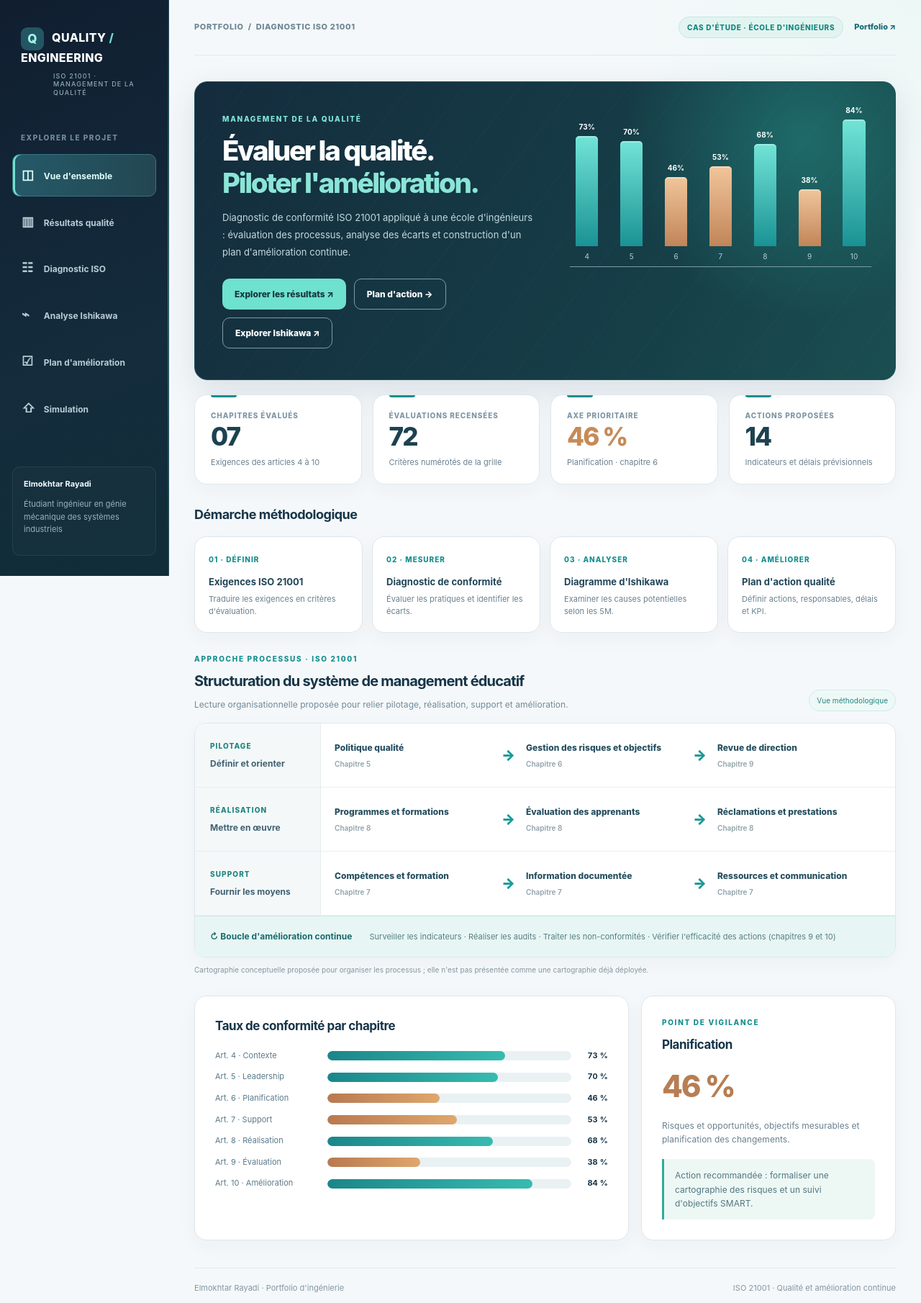
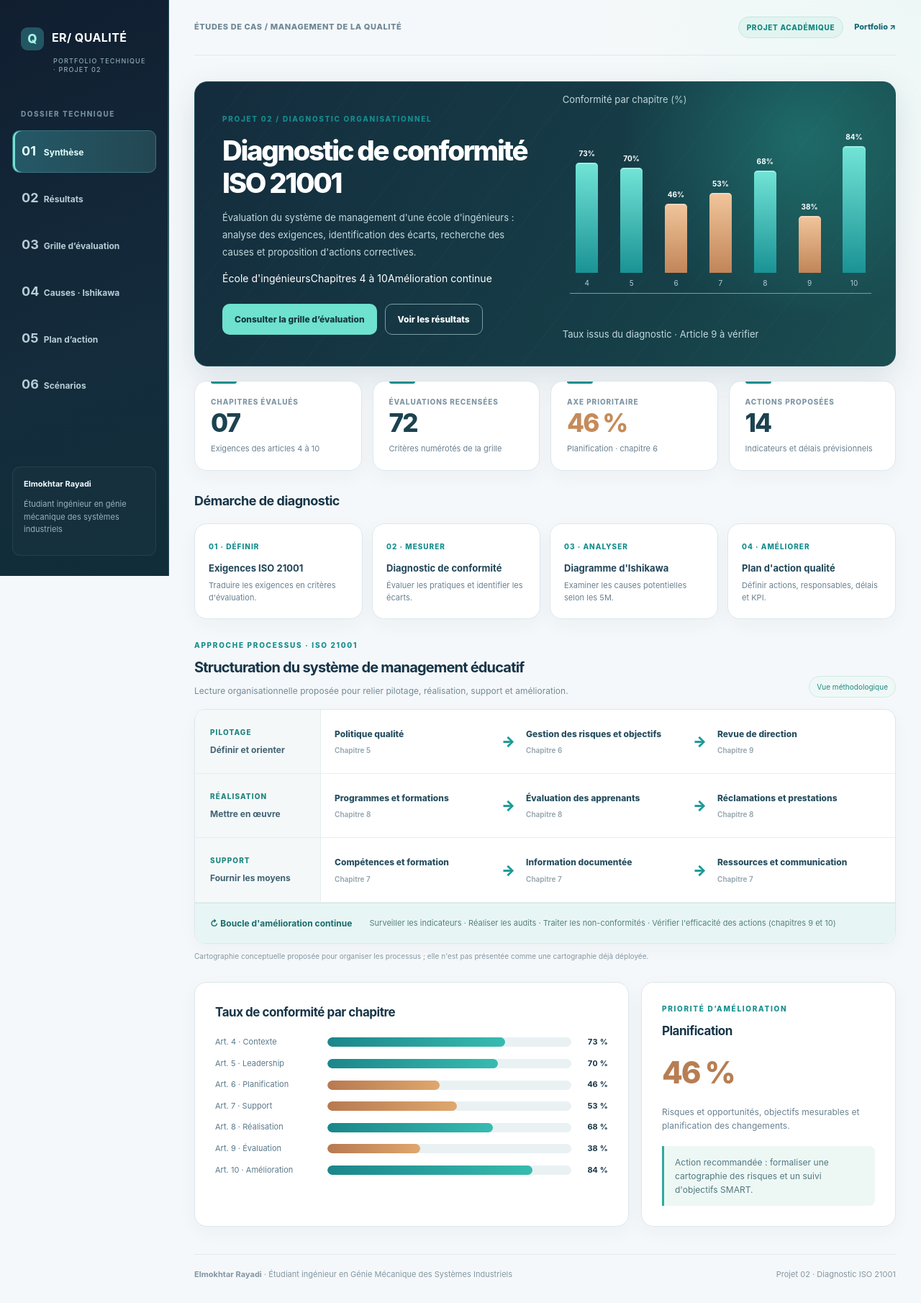
Before and after one commit to elmokhtarrayadi/optimisation-topologique-aeronautique, a plain HTML site: page projets/diagnostic-iso-21001/index.html in a window 1280 px wide. Shown: the whole page at 72% size. Drawn offline with Linux system fonts and the light colour scheme.

Commit message:
Refactor ISO 21001 case study into restrained engineering dossier presentation

```diff
--- a/projets/diagnostic-iso-21001/index.html
+++ b/projets/diagnostic-iso-21001/index.html
@@ -1,13 +1,25 @@
 <!doctype html>
 <html lang="fr"><head><meta charset="utf-8"><meta name="viewport" content="width=device-width,initial-scale=1"><meta name="theme-color" content="#122432"><meta name="description" content="Diagnostic qualité ISO 21001 dans une école d'ingénieurs : indicateurs, analyse Ishikawa et amélioration continue.">
 <title>Diagnostic ISO 21001 — Tableau de bord qualité</title><link rel="stylesheet" href="style.css"></head>
-<body><div class="shell"><aside class="sidebar" id="sidebar"><div class="brand">QUALITY <em>/</em> ENGINEERING<small>ISO 21001 · MANAGEMENT DE LA QUALITÉ</small></div><div class="nav-head">EXPLORER LE PROJET</div>
-<nav class="nav" aria-label="Sections du projet"><button class="nav-btn active" data-page="overview"><i>◫</i> Vue d'ensemble</button><button class="nav-btn" data-page="results"><i>▥</i> Résultats qualité</button><button class="nav-btn" data-page="diagnostic"><i>☷</i> Diagnostic ISO</button><button class="nav-btn" data-page="ishikawa"><i>⌁</i> Analyse Ishikawa</button><button class="nav-btn" data-page="actions"><i>☑</i> Plan d'amélioration</button><button class="nav-btn" data-page="simulation"><i>⇧</i> Simulation</button></nav>
+<body><div class="shell"><aside class="sidebar" id="sidebar"><div class="brand"><strong>ER<span class="brand-divider">/</span> QUALITÉ</strong><small>PORTFOLIO TECHNIQUE · PROJET 02</small></div><div class="nav-head">DOSSIER TECHNIQUE</div>
+<nav class="nav" aria-label="Sections du projet"><button class="nav-btn active" data-page="overview"><i>01</i> Synthèse</button><button class="nav-btn" data-page="results"><i>02</i> Résultats</button><button class="nav-btn" data-page="diagnostic"><i>03</i> Grille d’évaluation</button><button class="nav-btn" data-page="ishikawa"><i>04</i> Causes · Ishikawa</button><button class="nav-btn" data-page="actions"><i>05</i> Plan d’action</button><button class="nav-btn" data-page="simulation"><i>06</i> Scénarios</button></nav>
 <div class="side-foot"><b>Elmokhtar Rayadi</b><p>Étudiant ingénieur en génie mécanique des systèmes industriels</p></div></aside>
-<main class="main"><header class="top"><div style="display:flex;align-items:center;gap:12px"><button class="mobile-menu" id="mobileMenu" aria-label="Menu principal">☰</button><span>PORTFOLIO &nbsp;/&nbsp; DIAGNOSTIC ISO 21001</span></div><div style="display:flex;gap:15px;align-items:center"><span class="pill">CAS D'ÉTUDE · ÉCOLE D'INGÉNIEURS</span><a href="https://github.com/elmokhtarrayadi21-creator">Portfolio ↗</a></div></header>
-<section class="page active" id="page-overview"><div class="hero"><div class="hero-copy"><div class="eyebrow" style="color:#82e7d9">MANAGEMENT DE LA QUALITÉ</div><h1>Évaluer la qualité.<br><span style="color:#8be5d7">Piloter l'amélioration.</span></h1><p>Diagnostic de conformité ISO 21001 appliqué à une école d'ingénieurs : évaluation des processus, analyse des écarts et construction d'un plan d'amélioration continue.</p><div class="buttons"><button class="btn" data-go="results">Explorer les résultats ↗</button><button class="btn ghost" data-go="actions">Plan d'action →</button><button class="btn ghost" data-go="ishikawa">Explorer Ishikawa ↗</button></div></div><div id="heroChart" class="hero-viz" aria-label="Comparaison des sept chapitres"></div></div>
+<main class="main"><header class="top"><div style="display:flex;align-items:center;gap:12px"><button class="mobile-menu" id="mobileMenu" aria-label="Menu principal">☰</button><span>ÉTUDES DE CAS <span class="crumb-separator">/</span> MANAGEMENT DE LA QUALITÉ</span></div><div style="display:flex;gap:15px;align-items:center"><span class="pill">PROJET ACADÉMIQUE</span><a href="https://github.com/elmokhtarrayadi21-creator">Portfolio ↗</a></div></header>
+<section class="page active" id="page-overview">
+<div class="hero technical-cover">
+  <div class="hero-copy">
+    <div class="eyebrow">PROJET 02 / DIAGNOSTIC ORGANISATIONNEL</div>
+    <h1>Diagnostic de conformité<br><span>ISO 21001</span></h1>
+    <p>Évaluation du système de management d'une école d'ingénieurs : analyse des exigences, identification des écarts, recherche des causes et proposition d'actions correctives.</p>
+    <div class="project-tags" aria-label="Périmètre du projet">
+      <span>École d'ingénieurs</span><span>Chapitres 4 à 10</span><span>Amélioration continue</span>
+    </div>
+    <div class="buttons"><button class="btn" data-go="diagnostic">Consulter la grille d’évaluation</button><button class="btn ghost" data-go="results">Voir les résultats</button></div>
+  </div>
+  <div class="hero-viz-wrapper"><p class="viz-title">Conformité par chapitre (%)</p><div id="heroChart" class="hero-viz" aria-label="Comparaison des sept chapitres"></div><p class="viz-foot">Taux issus du diagnostic · Article 9 à vérifier</p></div>
+</div>
 <div class="kpis"><article class="card kpi"><small>Chapitres évalués</small><strong>07</strong><p>Exigences des articles 4 à 10</p></article><article class="card kpi"><small>Évaluations recensées</small><strong>72</strong><p>Critères numérotés de la grille</p></article><article class="card kpi"><small>Axe prioritaire</small><strong style="color:#c58b59">46 %</strong><p>Planification · chapitre 6</p></article><article class="card kpi"><small>Actions proposées</small><strong>14</strong><p>Indicateurs et délais prévisionnels</p></article></div>
-<div class="section"><h2>Démarche méthodologique</h2><div class="steps"><article class="card step"><small>01 · DÉFINIR</small><b>Exigences ISO 21001</b><p>Traduire les exigences en critères d'évaluation.</p></article><article class="card step"><small>02 · MESURER</small><b>Diagnostic de conformité</b><p>Évaluer les pratiques et identifier les écarts.</p></article><article class="card step"><small>03 · ANALYSER</small><b>Diagramme d'Ishikawa</b><p>Examiner les causes potentielles selon les 5M.</p></article><article class="card step"><small>04 · AMÉLIORER</small><b>Plan d'action qualité</b><p>Définir actions, responsables, délais et KPI.</p></article></div></div>
+<div class="section"><h2>Démarche de diagnostic</h2><div class="steps"><article class="card step"><small>01 · DÉFINIR</small><b>Exigences ISO 21001</b><p>Traduire les exigences en critères d'évaluation.</p></article><article class="card step"><small>02 · MESURER</small><b>Diagnostic de conformité</b><p>Évaluer les pratiques et identifier les écarts.</p></article><article class="card step"><small>03 · ANALYSER</small><b>Diagramme d'Ishikawa</b><p>Examiner les causes potentielles selon les 5M.</p></article><article class="card step"><small>04 · AMÉLIORER</small><b>Plan d'action qualité</b><p>Définir actions, responsables, délais et KPI.</p></article></div></div>
 <div class="section"><div class="process-heading"><div><div class="eyebrow">APPROCHE PROCESSUS · ISO 21001</div><h2>Structuration du système de management éducatif</h2><p>Lecture organisationnelle proposée pour relier pilotage, réalisation, support et amélioration.</p></div><span>Vue méthodologique</span></div>
 <div class="process-map">
 <div class="process-lane"><div class="process-lane-label"><span>PILOTAGE</span><strong>Définir et orienter</strong></div><div class="process-steps"><div>Politique qualité<small>Chapitre 5</small></div><div>Gestion des risques et objectifs<small>Chapitre 6</small></div><div>Revue de direction<small>Chapitre 9</small></div></div></div>
@@ -16,8 +28,8 @@
 <div class="process-improve"><strong>↻ Boucle d'amélioration continue</strong><span>Surveiller les indicateurs · Réaliser les audits · Traiter les non-conformités · Vérifier l'efficacité des actions (chapitres 9 et 10)</span></div>
 </div><p class="process-caption">Cartographie conceptuelle proposée pour organiser les processus ; elle n'est pas présentée comme une cartographie déjà déployée.</p>
 </div>
-<div class="section twocol"><article class="card pad"><h2>Taux de conformité par chapitre</h2><div id="chartOverview" class="bars"></div></article><article class="card pad"><div class="eyebrow">POINT DE VIGILANCE</div><h2 style="margin:10px 0">Planification</h2><div class="large">46 %</div><p class="muted">Risques et opportunités, objectifs mesurables et planification des changements.</p><div class="note">Action recommandée : formaliser une cartographie des risques et un suivi d'objectifs SMART.</div></article></div></section>
-<section class="page" id="page-results"><div class="heading"><div class="eyebrow">02 / PERFORMANCE QUALITÉ</div><h1>Résultats du diagnostic.</h1><p>Visualisation des niveaux de conformité des sept chapitres, et répartition des évaluations. Ces résultats ne constituent pas une certification officielle.</p></div>
+<div class="section twocol"><article class="card pad"><h2>Taux de conformité par chapitre</h2><div id="chartOverview" class="bars"></div></article><article class="card pad"><div class="eyebrow">PRIORITÉ D’AMÉLIORATION</div><h2 style="margin:10px 0">Planification</h2><div class="large">46 %</div><p class="muted">Risques et opportunités, objectifs mesurables et planification des changements.</p><div class="note">Action recommandée : formaliser une cartographie des risques et un suivi d'objectifs SMART.</div></article></div></section>
+<section class="page" id="page-results"><div class="heading"><div class="eyebrow">02 / PERFORMANCE QUALITÉ</div><h1>Résultats du diagnostic</h1><p>Visualisation des niveaux de conformité des sept chapitres, et répartition des évaluations. Ces résultats ne constituent pas une certification officielle.</p></div>
 <div class="twocol"><article class="card pad"><h2>Taux par chapitre</h2><div id="chartResults" class="bars"></div><div class="note caution">Chapitre 9 : deux taux différents apparaissent dans l'étude (38 % et 54 %). Ce tableau utilise 38 % (diagnostic détaillé) ; la synthèse graphique affiche 54 %. Le résultat doit être vérifié.</div></article><article class="card pad"><h2>Répartition des évaluations</h2><div class="donut"><b>72</b></div><div class="legend"><span><i style="color:#269e94">●</i> Satisfaisant</span><b>21</b></div><div class="legend"><span><i style="color:#8bc1bc">●</i> Partiellement conforme &gt; 50 %</span><b>25</b></div><div class="legend"><span><i style="color:#edb679">●</i> Partiellement conforme &lt; 50 %</span><b>22</b></div><div class="legend"><span><i style="color:#d76e69">●</i> Non conforme</span><b>04</b></div><div class="note">Répartition des 72 critères numérotés. La synthèse globale en dénombre 71.</div></article></div>
 <div class="section"><div class="eyebrow">DES INDICATEURS À DES DÉCISIONS</div><h2 style="margin-top:8px">Exemples d'écarts à traiter en priorité</h2>
 <div class="gap-grid"><article class="card gap-card"><span>CR22 · PLANIFICATION</span><strong>Risques partiellement identifiés</strong><div class="gap-score">30 %</div><p>Formaliser une cartographie des risques et opportunités.</p><small>Action proposée : 3 mois</small></article>
@@ -25,7 +37,7 @@
 <article class="card gap-card"><span>CR40 · DOCUMENTATION</span><strong>Maîtrise documentaire à renforcer</strong><div class="gap-score">30 %</div><p>Mettre en place une procédure de gestion documentaire.</p><small>Action proposée : 2 mois</small></article>
 <article class="card gap-card"><span>CR62 · AUDITS</span><strong>Programme d'audit interne absent</strong><div class="gap-score critical">0 %</div><p>Planifier des audits internes périodiques.</p><small>Action proposée : 6 mois</small></article></div>
 </div></section>
-<section class="page" id="page-diagnostic"><div class="heading"><div class="eyebrow">03 / ÉVALUATION PAR EXIGENCE</div><h1>Explorer les chapitres ISO.</h1><p>Sélectionnez un chapitre pour afficher les critères de contrôle, les résultats et les actions de progrès.</p></div><div class="audit-methodology"><div class="eyebrow">STRUCTURE DE L'OUTIL D'ÉVALUATION</div><h2>Quatre volets de pilotage qualité</h2><div class="audit-stages">
+<section class="page" id="page-diagnostic"><div class="heading"><div class="eyebrow">03 / ÉVALUATION PAR EXIGENCE</div><h1>Évaluation des exigences</h1><p>Sélectionnez un chapitre pour afficher les critères de contrôle, les résultats et les actions de progrès.</p></div><div class="audit-methodology"><div class="eyebrow">STRUCTURE DE L'OUTIL D'ÉVALUATION</div><h2>Organisation de l’évaluation</h2><div class="audit-stages">
 <div><span>01</span><b>Mode d'emploi</b><small>Barème de véracité et règles d'évaluation</small></div>
 <div><span>02</span><b>Diagnostic</b><small>Critères, évaluation, modes de preuve et commentaires</small></div>
 <div><span>03</span><b>Résultats globaux</b><small>Indicateurs, graphiques et synthèse des écarts</small></div>
@@ -33,7 +45,7 @@
 </div></div>
 <div id="chapterList" class="chapter-grid"></div><div class="detail"><article class="card pad"><div class="eyebrow" id="chapterNumber">CHAPITRE 4</div><h2 id="chapterName"></h2><p id="chapterDesc" class="muted"></p><div class="progress"><span id="chapterProgress"></span></div><div class="row"><span class="muted">Taux de conformité</span><strong id="chapterValue"></strong></div><h3 style="margin-top:26px">Points de contrôle</h3><div class="checks" id="chapterCriteria"></div></article><article class="card pad"><div class="eyebrow">RECOMMANDATION OPÉRATIONNELLE</div><h2 id="chapterImprove"></h2><p class="muted" id="chapterGuide"></p><div class="note" id="chapterNote"></div><button class="btn soft" style="margin-top:22px" data-go="actions">Voir les actions ↗</button></article></div>
 <div class="section audit-section" id="audit-detail">
-<div class="audit-heading"><div><div class="eyebrow">GRILLE D'ÉVALUATION · 4 À 10</div><h2>72 critères de vérification</h2><p>Rechercher un critère, examiner son niveau d'évaluation ou filtrer les exigences par chapitre.</p></div><button class="btn soft" id="auditExport">↓ Exporter la grille CSV</button></div>
+<div class="audit-heading"><div><div class="eyebrow">GRILLE D'ÉVALUATION · 4 À 10</div><h2>Grille des 72 critères numérotés</h2><p>Rechercher un critère, examiner son niveau d'évaluation ou filtrer les exigences par chapitre.</p></div><button class="btn soft" id="auditExport">↓ Exporter la grille CSV</button></div>
 <div id="auditChapterCounts" class="audit-chapter-summary"></div>
 <div class="audit-toolbar">
 <input id="auditSearch" type="search" placeholder="Rechercher un critère (ex. audit interne, objectifs, formation…)" aria-label="Rechercher un critère">
@@ -46,10 +58,10 @@
 </div>
 </section>
 <section class="page" id="page-ishikawa">
-<div class="heading"><div class="eyebrow">04 / ANALYSE DES NON-CONFORMITÉS</div><h1>Diagramme d'Ishikawa — 5M</h1>
+<div class="heading"><div class="eyebrow">04 / ANALYSE DES NON-CONFORMITÉS</div><h1>Analyse des causes — Ishikawa 5M</h1>
 <p>Visualisation des facteurs pouvant affecter l'application du système de management ISO 21001. Les 15 causes sont organisées selon les cinq familles de la méthode 5M.</p></div>
 <article class="card fish-pro">
-<div class="fish-pro-toolbar"><div><strong>Analyse causes–effets</strong><span>Structure 5M · 15 facteurs</span></div><span class="fish-pro-tag">Sélectionnez une branche pour l'explorer</span></div>
+<div class="fish-pro-toolbar"><div><strong>Analyse causes–effets</strong><span>Structure 5M · 15 facteurs</span></div><span class="fish-pro-tag">Sélection d’une branche · Détails sous le diagramme</span></div>
 <div class="fish-diagram-scroll" tabindex="0" aria-label="Diagramme horizontal, faire défiler pour voir l'ensemble"><svg class="fish-diagram" viewBox="0 0 1540 690" role="img" aria-label="Diagramme d'Ishikawa détaillé, cinq grandes branches et quinze causes de non-conformité">
 <defs><marker id="fishArrow" markerWidth="13" markerHeight="13" refX="10" refY="5" orient="auto"><path d="M0 0L10 5L0 10Z" fill="#254d5b"/></marker></defs>
 <line x1="60" y1="350" x2="1307" y2="350" class="fish-spine" marker-end="url(#fishArrow)"/>
@@ -85,11 +97,11 @@
 <p class="ish-caveat">Les causes représentées sont des hypothèses d'analyse. Leur contribution doit être confirmée par des vérifications adaptées.</p>
 </article></div>
 </section>
-<section class="page" id="page-actions"><div class="heading"><div class="eyebrow">05 / PLAN D'AMÉLIORATION</div><h1>Transformer les écarts en actions.</h1><p>Chaque action proposée est associée à un responsable, un délai prévisionnel et un indicateur de suivi. Les actions ne sont pas présentées comme réalisées.</p></div>
+<section class="page" id="page-actions"><div class="heading"><div class="eyebrow">05 / PLAN D'AMÉLIORATION</div><h1>Plan d’amélioration</h1><p>Chaque action proposée est associée à un responsable, un délai prévisionnel et un indicateur de suivi. Les actions ne sont pas présentées comme réalisées.</p></div>
 <div class="kpis" style="margin-bottom:21px"><article class="card kpi"><small>Actions</small><strong>14</strong><p>Propositions structurées</p></article><article class="card kpi"><small>Prioritaires</small><strong>05</strong><p>Organisation du système qualité</p></article><article class="card kpi"><small>Durées prévues</small><strong>1–6</strong><p>Mois selon l'action</p></article><article class="card kpi"><small>Pilotage</small><strong style="font-size:29px">PDCA</strong><p>Amélioration continue</p></article></div>
 <div class="filters"><input id="actionSearch" type="search" placeholder="Rechercher une action ou un responsable…" aria-label="Rechercher des actions"><select id="actionPriority" aria-label="Priorité"><option value="all">Toutes les priorités</option><option value="yes">Actions prioritaires</option><option value="no">Autres actions</option></select><select id="actionAxis" aria-label="Axe"><option value="all">Tous les axes</option></select><button class="btn soft" id="exportCSV">↓ Exporter en CSV</button></div>
 <div class="card pad tablewrap"><table class="data-table"><thead><tr><th>Action proposée</th><th>Axe</th><th>Responsable</th><th>Délai</th><th>Indicateur</th><th>Priorité</th></tr></thead><tbody id="actionRows"></tbody></table></div><p class="muted" id="actionCount"></p><div class="note">Plan d'amélioration proposé : les statuts d'exécution et les progrès mesurés nécessiteraient un suivi opérationnel.</div></section>
-<section class="page" id="page-simulation"><div class="heading"><div class="eyebrow">06 / SIMULATION DE SCÉNARIOS</div><h1>Explorer un scénario d'amélioration.</h1><p>Modifiez les taux par chapitre et visualisez la variation théorique de leur moyenne. Cette simulation pédagogique ne représente pas un audit recalculé.</p></div>
+<section class="page" id="page-simulation"><div class="heading"><div class="eyebrow">06 / SIMULATION DE SCÉNARIOS</div><h1>Analyse de scénarios</h1><p>Modifiez les taux par chapitre et visualisez la variation théorique de leur moyenne. Cette simulation pédagogique ne représente pas un audit recalculé.</p></div>
 <div class="sim-grid"><article class="card pad"><div class="row" style="align-items:center"><h2 style="margin:0">Paramètres simulés</h2><button class="btn soft" id="simReset">↺ Réinitialiser</button></div><div id="simControls" style="margin-top:19px"></div></article><article class="result-card"><div class="eyebrow" style="color:#95e7dc">PROJECTION INDICATIVE</div><h2 style="margin:12px 0 6px;font-size:17px">Moyenne des taux affichés</h2><strong id="simResult">64,0 %</strong><div style="display:flex;gap:30px;margin-top:22px"><div><small>Situation initiale</small><b id="simBase"></b></div><div><small>Variation théorique</small><b id="simDelta"></b></div></div><div class="note">Moyenne arithmétique non pondérée des sept chapitres. La variation ne correspond pas à un progrès réellement mesuré.</div><button class="btn" data-go="actions" style="margin-top:22px">Consulter le plan d'action ↗</button></article></div></section>
-<footer class="footer"><span>Elmokhtar Rayadi · Portfolio d'ingénierie</span><span>ISO 21001 · Qualité et amélioration continue</span></footer>
+<footer class="footer"><span><strong>Elmokhtar Rayadi</strong> · Étudiant ingénieur en Génie Mécanique des Systèmes Industriels</span><span>Projet 02 · Diagnostic ISO 21001</span></footer>
 </main></div><script src="app.js" defer></script><script src="audit.js" defer></script></body></html>
```
